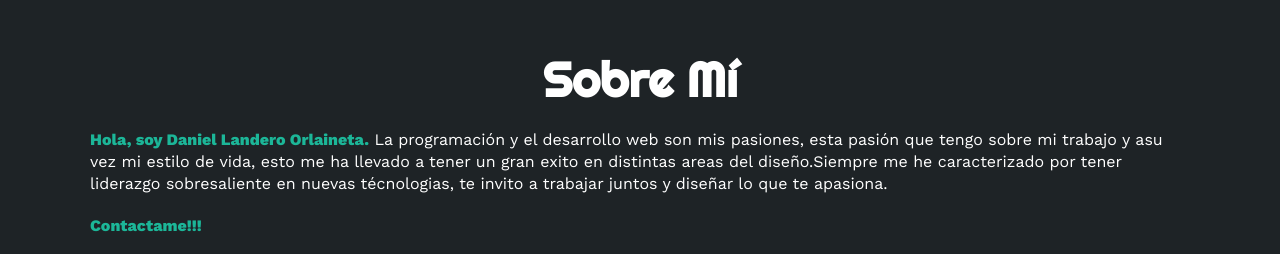
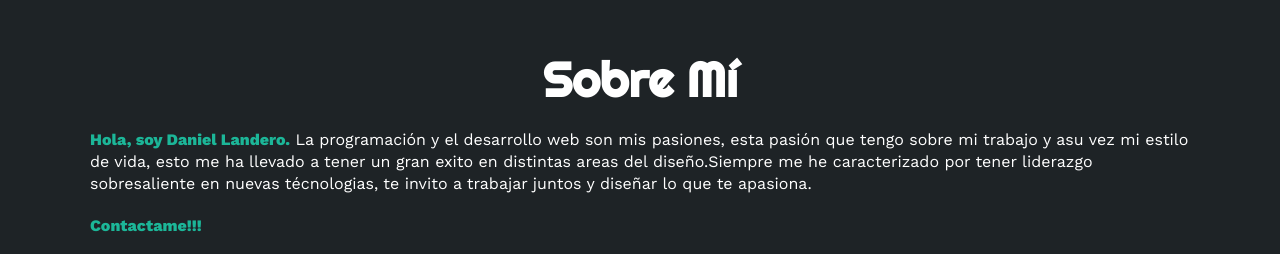
Before and after one commit to DaniLanders/ilustrando-ideas, a plain HTML site: page index.html in a window 1280 px wide. Shown: the part 820-1074 px from the top of the page. Drawn offline with nearby package versions, Linux system fonts and the light colour scheme; a script that the page names is missing.

Commit message:
Cambio de confirmacion en main

```diff
--- a/index.html
+++ b/index.html
@@ -62,7 +62,7 @@
     <section id="sobremi" class="sobremi">
         <div class="contenido-seccion">
             <h2>Sobre Mí</h2>
-            <p><span>Hola, soy Daniel Landero Orlaineta.</span> La programación y el desarrollo web son mis pasiones,
+            <p><span>Hola, soy Daniel Landero.</span> La programación y el desarrollo web son mis pasiones,
                 esta pasión que
                 tengo sobre mi trabajo y asu vez mi estilo de vida, esto me ha llevado a tener un gran exito en
                 distintas areas del diseño.Siempre me he caracterizado por tener liderazgo sobresaliente en
```
